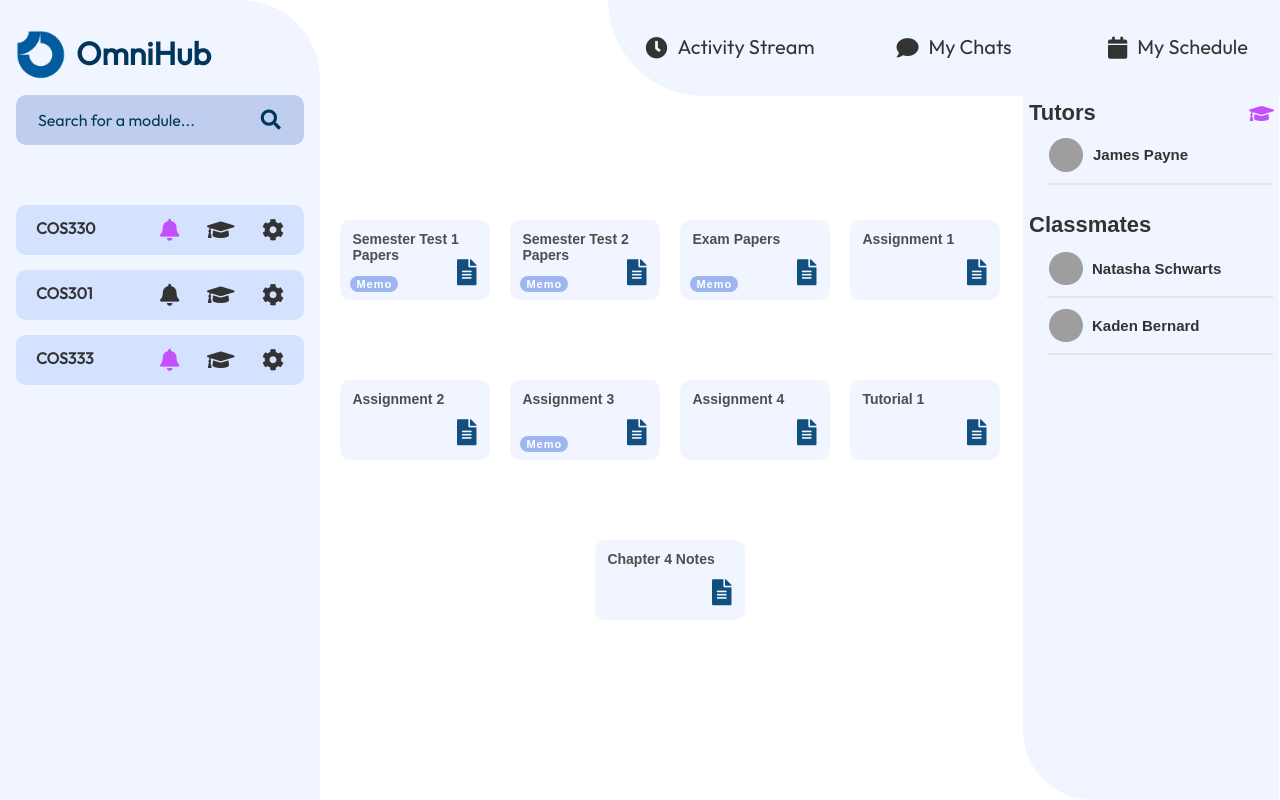
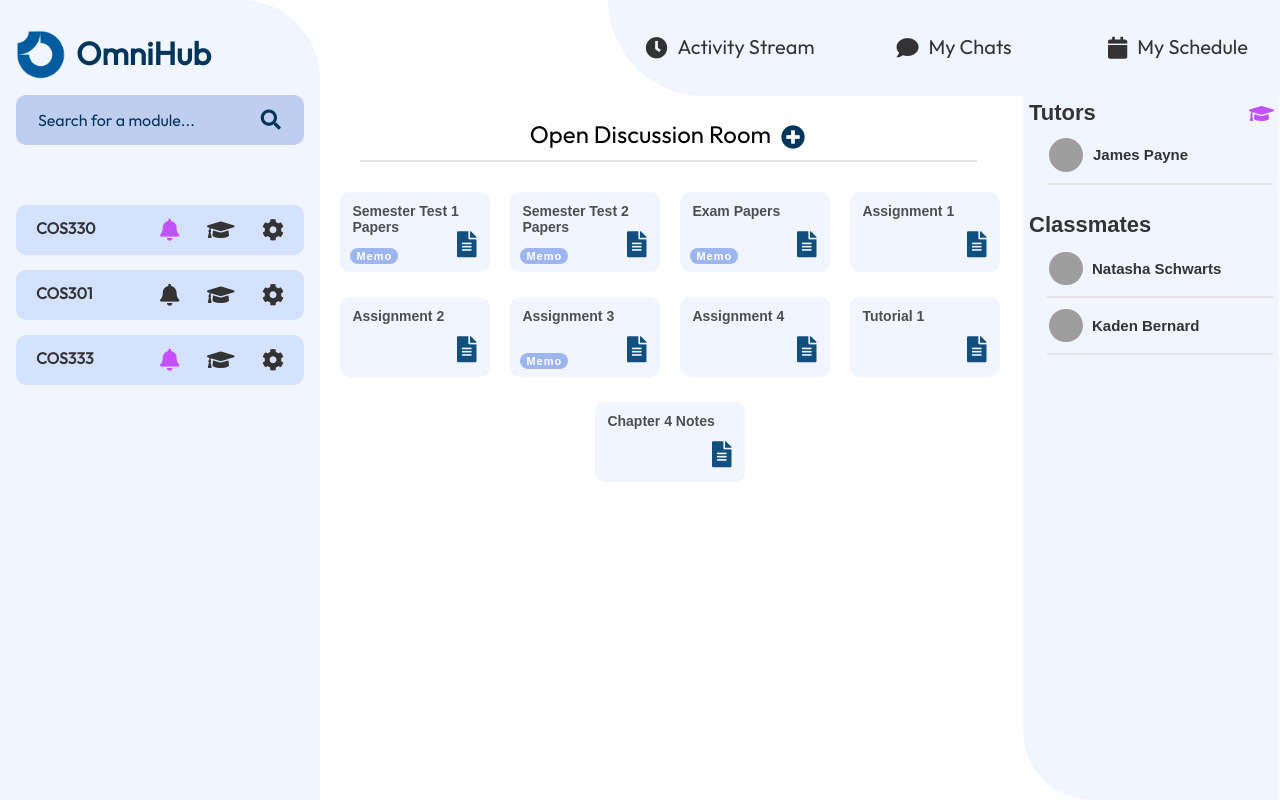
Before and after one commit to SameetKeshav/IMY320_Error-505, an Angular app: page /home in a window 1280 px wide. Built offline with nearby package versions, Linux system fonts and the light colour scheme; grey boxes are pictures that could not be loaded.

Commit message:
add file

```diff
--- a/src/app/home/home.component.html
+++ b/src/app/home/home.component.html
@@ -528,7 +528,19 @@
         </div>
 
         <!-- module chat rooms -->
-
+        <div class="chatroomspage">
+          <div class="roomHeader">
+            <div class="headerInfoContainerOpen">
+              <div class="fileContainer">
+                <div class="roomTitleOpen">Open Discussion Room</div>
+                <i
+                  class="fas fa-plus-circle"
+                  style="width: 25px; height: 25px; color: #00355c; font-size: 24px; margin-left: 10px; margin-top: 5px;"
+                ></i>
+              </div>
+            </div>
+            <div class="headerlineOpen"></div>
+          </div>
           <div class="chatroomContainer" *ngIf="roomsPage">
             <div *ngFor="let moduleRoom of chatrooms">
               <div class="modulechatroom" (click)="openChatRoom(moduleRoom.id)">
@@ -554,6 +566,7 @@
                   <div class="scheduleInnerModuleDesc">
                     <div class="scheduleClassNameModuleDesc">
                       {{ moduleRoom.description }}
+                    </div>
                   </div>
                 </div>
               </div>
--- a/src/app/home/home.component.scss
+++ b/src/app/home/home.component.scss
@@ -382,7 +382,7 @@ html {
   justify-content: center;
   flex-wrap: wrap;
   gap: 20px;
-  margin-top: 100px;
+  // margin-top: 100px;
 }
 
 .scheduleLineModule {
@@ -505,10 +505,22 @@ html {
   width: 80%;
 }
 
+.headerInfoContainerOpen {
+  display: flex;
+  justify-content: center;
+  cursor: pointer;
+}
+
 .roomTitle {
   font-size: 24px;
   margin-top: 3px;
   margin-left: 10px;
+}
+
+.roomTitleOpen {
+  font-size: 24px;
+  margin-top: 3px;
+  margin-left: -5px;
 }
 
 .roomFilename {
@@ -538,6 +550,21 @@ html {
   height: 2px;
   background-color: #e5e5e5;
   margin-top: 10px;
+}
+
+.chatroomspage {
+  display: flex;
+  flex-direction: column;
+  align-items: center;
+  gap: 30px;
+}
+
+.headerlineOpen {
+  width: 110%;
+  height: 2px;
+  background-color: #e5e5e5;
+  margin-top: 10px;
+  margin-left: -30px;
 }
 
 .messages {
```
Lines whose indentation alone changed are shown as unchanged.
